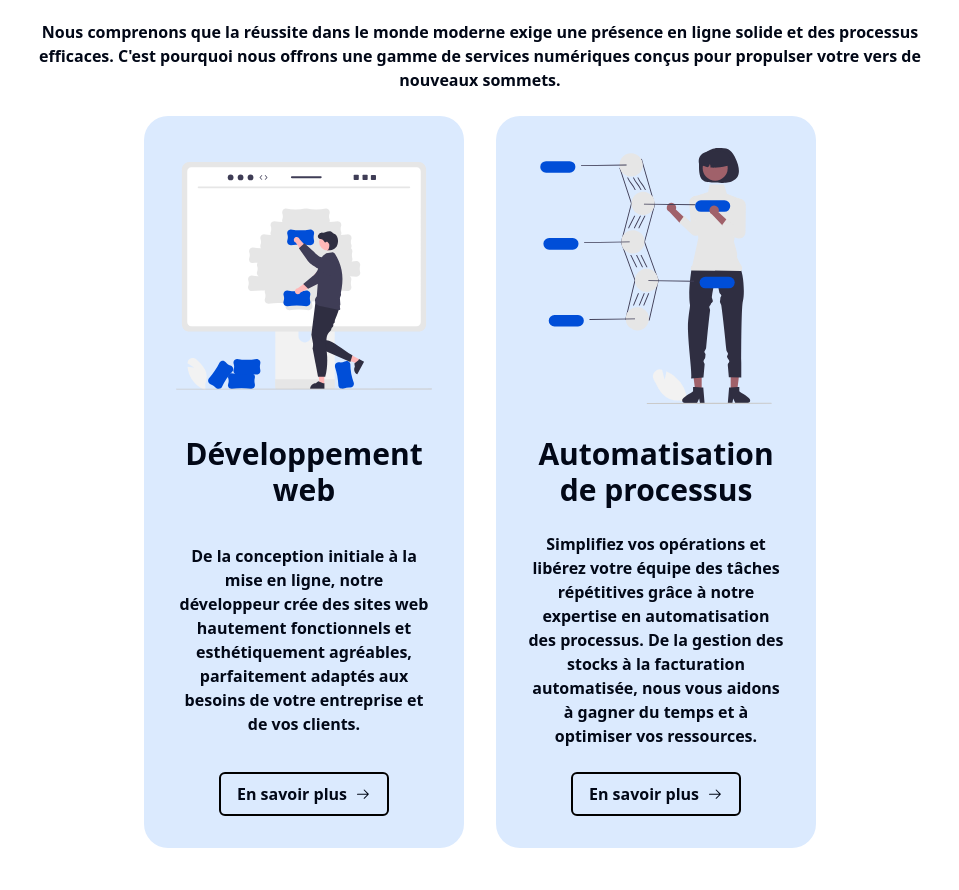
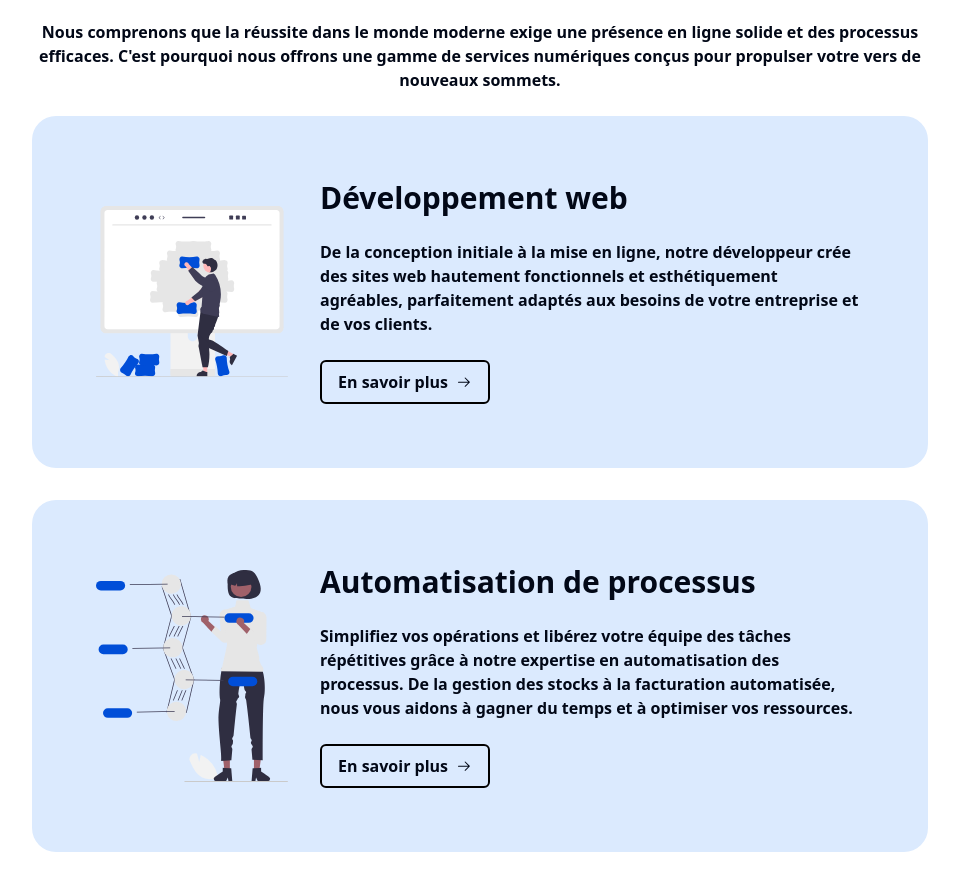
Before and after one commit to PolywebDigital/polyweb.com, a React (Vite) app: page / in a window 1280 px wide. Shown: the part 1019-1909 px from the top of the page, without its empty margins (160-1119 px from the left). Built offline with nearby package versions, Linux system fonts and the light colour scheme.

Commit message:
feat: adapt services sections

```diff
--- a/src/components/ServicesCard.tsx
+++ b/src/components/ServicesCard.tsx
@@ -11,11 +11,11 @@ const ServicesCard: React.FC<ServicesCardProps> = (props) => {
   const { title, imageUrl, content } = props;
 
   return (
-    <div className="flex flex-col gap-8 items-center rounded-3xl bg-blue-100 max-w-80 p-8 w-fit">
-      <img className="w-64 h-64" src={imageUrl} alt="card img" />
-      <div className="flex flex-col gap-6 grow text-center justify-between items-center">
+    <div className="flex flex-col sm:flex-row gap-8 items-center rounded-3xl bg-blue-100 max-w-80 sm:max-w-4xl p-8 sm:p-16 w-fit">
+      <img className="w-[40%] min-w-48" src={imageUrl} alt="card img" />
+      <div className="flex flex-col gap-6 grow text-center sm:text-left justify-between items-center lg:items-start">
         <h3 className="text-3xl font-semibold"> {title} </h3>
-        <p className="hidden md:block"> {content} </p>
+        <p> {content} </p>
         <Button buttonType="bordered">
           En savoir plus <GoArrowRight />
         </Button>
--- a/src/pages/Home.tsx
+++ b/src/pages/Home.tsx
@@ -33,14 +33,16 @@ const Home: React.FC = () => {
       </div>
       {/* Principals services section */}
       <div className="flex flex-col items-center gap-6">
-        <h2 className="text-4xl font-bold"> Nos principaux services </h2>
+        <h2 className="text-4xl text-center font-bold">
+          Nos principaux services
+        </h2>
         <p className="text-center">
           Nous comprenons que la réussite dans le monde moderne exige une
           présence en ligne solide et des processus efficaces. C'est pourquoi
           nous offrons une gamme de services numériques conçus pour propulser
           votre vers de nouveaux sommets.
         </p>
-        <div className="flex flex-col md:flex-row gap-8">
+        <div className="flex flex-col gap-8">
           <ServicesCard
             title="Développement web"
             imageUrl="/website.svg"
```
